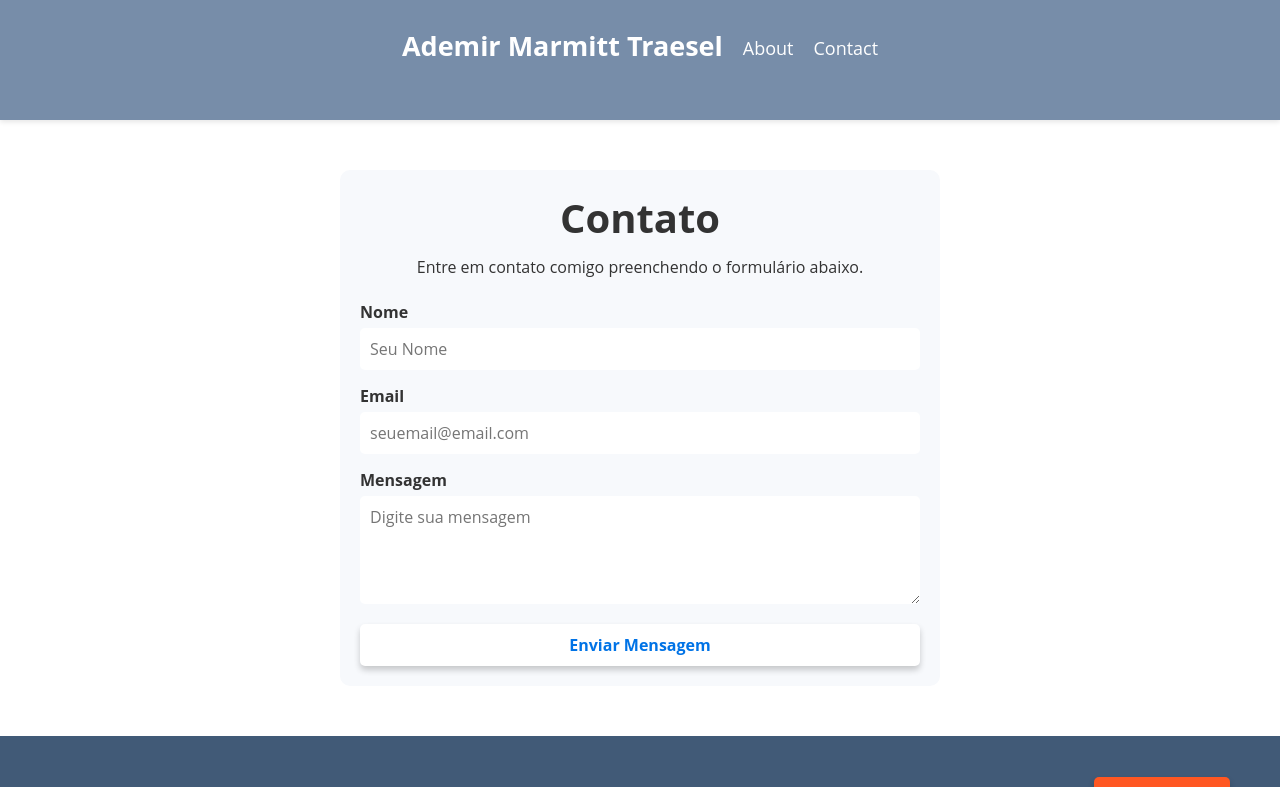
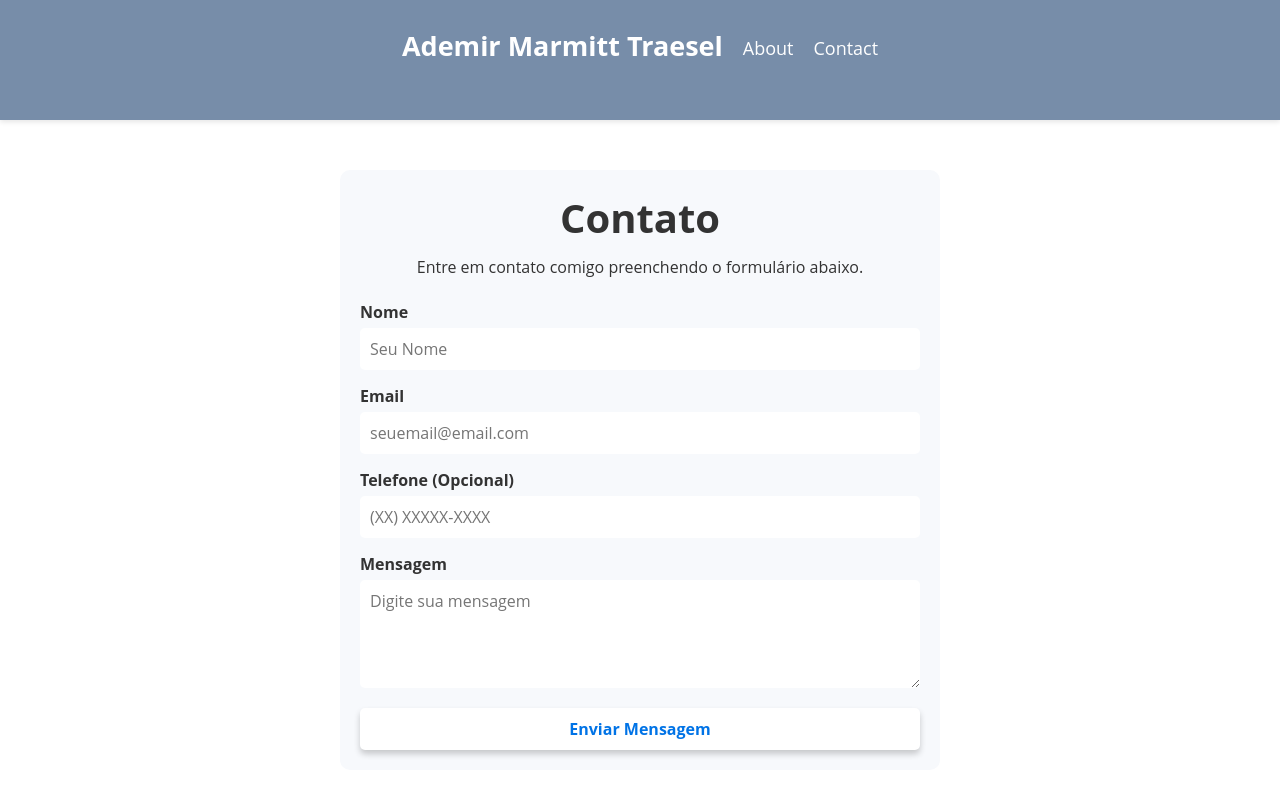
Before and after one commit to Ademir892/My-portifolio, a React (Vite) app: page /contact in a window 1280 px wide. Shown: the top 787 px of the page. Built offline with nearby package versions, Linux system fonts and the light colour scheme.

Commit message:
Adicionando telefone no formulario

```diff
--- a/src/routes/Contact/index.tsx
+++ b/src/routes/Contact/index.tsx
@@ -9,6 +9,7 @@ type FormValues = {
     name: string;
     email: string;
     message: string;
+    phone: string;
 };
 
 export function Contact() {
@@ -77,6 +78,23 @@ export function Contact() {
                     </div>
 
                     <div className="form-group">
+                        <label htmlFor="phone">Telefone (Opcional)</label>
+                        <input
+                            id="phone"
+                            type="tel"
+                            placeholder="(XX) XXXXX-XXXX"
+                            {...register('phone', {
+
+                                pattern: {
+                                    value: /^\(?\d{2}\)?\s?\d{4,5}-?\d{4}$/,
+                                    message: 'Formato de telefone inválido. Use (XX) XXXXX-XXXX ou XX XXXXX-XXXX.',
+                                },
+                            })}
+                        />
+                        {errors.phone && <p className="form-error">{errors.phone.message}</p>}
+                    </div>
+
+                    <div className="form-group">
                         <label htmlFor="message">Mensagem</label>
                         <textarea
                             id="message"
```
Lines whose indentation alone changed are shown as unchanged.
